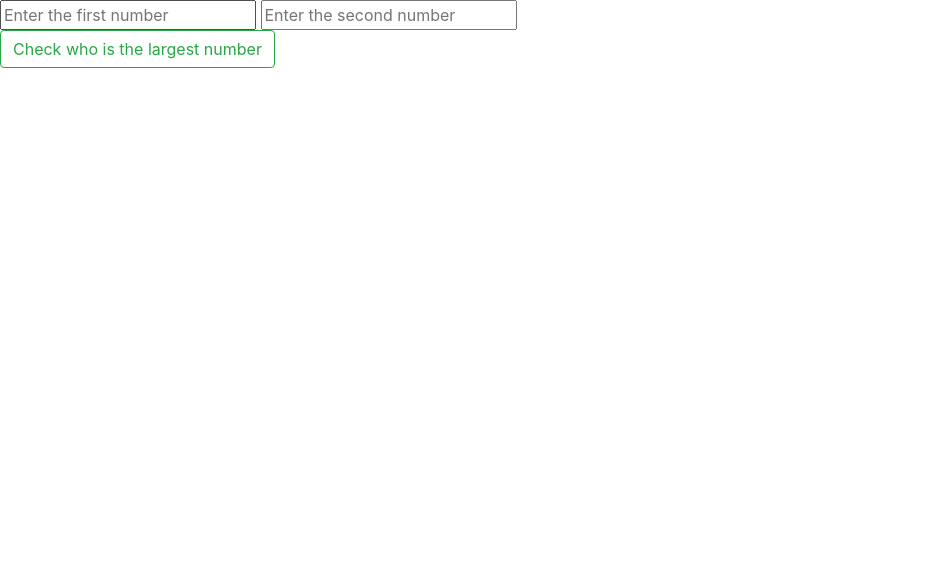
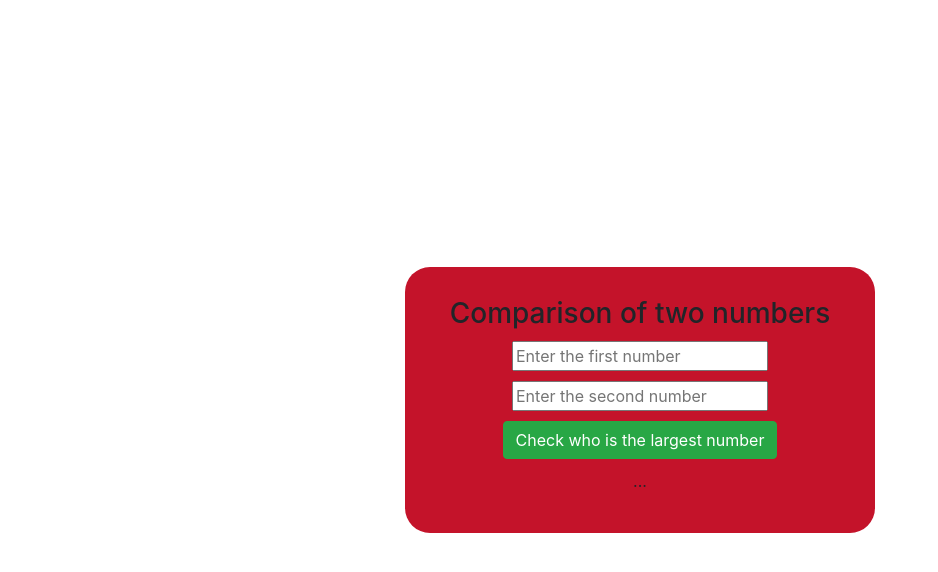
Before and after one commit to DevAngelo98/js-jsnack-controlli, a plain HTML site: page jsnack-1/index.html in a window 1280 px wide. Shown: the whole page, without its empty margins (0-938 px from the left). Drawn offline with nearby package versions, Linux system fonts and the light colour scheme.

Commit message:
restyle js1

```diff
--- /dev/null
+++ b/jsnack-1/assets/css/main.css
@@ -0,0 +1,23 @@
+.center {
+  height: 100vh;
+  display: flex;
+  justify-content: center;
+  align-items: center;
+}
+
+.padd {
+  background-color: #C4132A;
+  padding: 30px;
+  border-radius: 25px;
+}
+
+.content{
+  justify-content: center;
+  align-items: center;
+  display: flex;
+  flex-direction: column;
+}
+
+.content > * {
+  margin-bottom: 10px;
+}
--- a/jsnack-1/index.html
+++ b/jsnack-1/index.html
@@ -5,15 +5,33 @@
   <meta name="viewport" content="width=device-width, initial-scale=1.0">
   <meta http-equiv="X-UA-Compatible" content="ie=edge">
   <link rel="stylesheet" href="https://maxcdn.bootstrapcdn.com/bootstrap/4.0.0/css/bootstrap.min.css" integrity="sha384-Gn5384xqQ1aoWXA+058RXPxPg6fy4IWvTNh0E263XmFcJlSAwiGgFAW/dAiS6JXm" crossorigin="anonymous">
+  <link rel="stylesheet" href="assets/css/main.css"">
   <title>Document</title>
 </head>
 <body>
+
+  <div class="container center">
+    <div class="row padd">
+      <div class="col-sm-12 content">
+        <h3>Comparison of two numbers</h3>
+        <input type="text" name="number" id="number1" placeholder="Enter the first number">
+        <input type="text" name="number" id="number2" placeholder="Enter the second number">
+        <button id="check" type="button" class="btn btn-success">Check who is the largest number</button>
+        <p id="result">...</p>
+      </div>
+
+    </div>
+  </div>
+
+
+  <!-- Prima
   <input type="text" name="number" id="number1" placeholder="Enter the first number">
   <input type="text" name="number" id="number2" placeholder="Enter the second number">
   <div id="result">
 
   </div>
   <button id="check" type="button" class="btn btn-outline-success">Check who is the largest number</button>
+  -->
   <script src="assets/js/script.js"></script>
 </body>
 </html>
--- a/jsnack-4/assets/js/script.js
+++ b/jsnack-4/assets/js/script.js
@@ -1,7 +1,9 @@
 var nomi = ["Angelo", "Giuseppe", "Filippo", "Chiara"];
 var nomeInserito = prompt("Inserisci il tuo nome per sapere se sei stato invitato: ");
 var trovato = false;
+var test = /^[a-z]+$/i;
 
+if (test.test(nomeInserito)) {
   for(var i=0; i<nomi.length && trovato==false; i++){
     if(nomeInserito === nomi[i]){
       document.getElementById("box").innerHTML = "Sei stato/a invitato/a";
@@ -10,6 +12,8 @@ for(var i=0; i<nomi.length && trovato==false; i++){
       document.getElementById("box").innerHTML = "Mi dispiace non sei stato/a invitato/a";
     }
   }
+}
+
 
 // if(trovato == true){
 //   document.getElementById("box").innerHTML = "Sei stato/a invitato/a";
```
Also changed, not shown: jsnack-2/assets/js/script.js (+11 -5 lines). Lines whose indentation alone changed are shown as unchanged.
